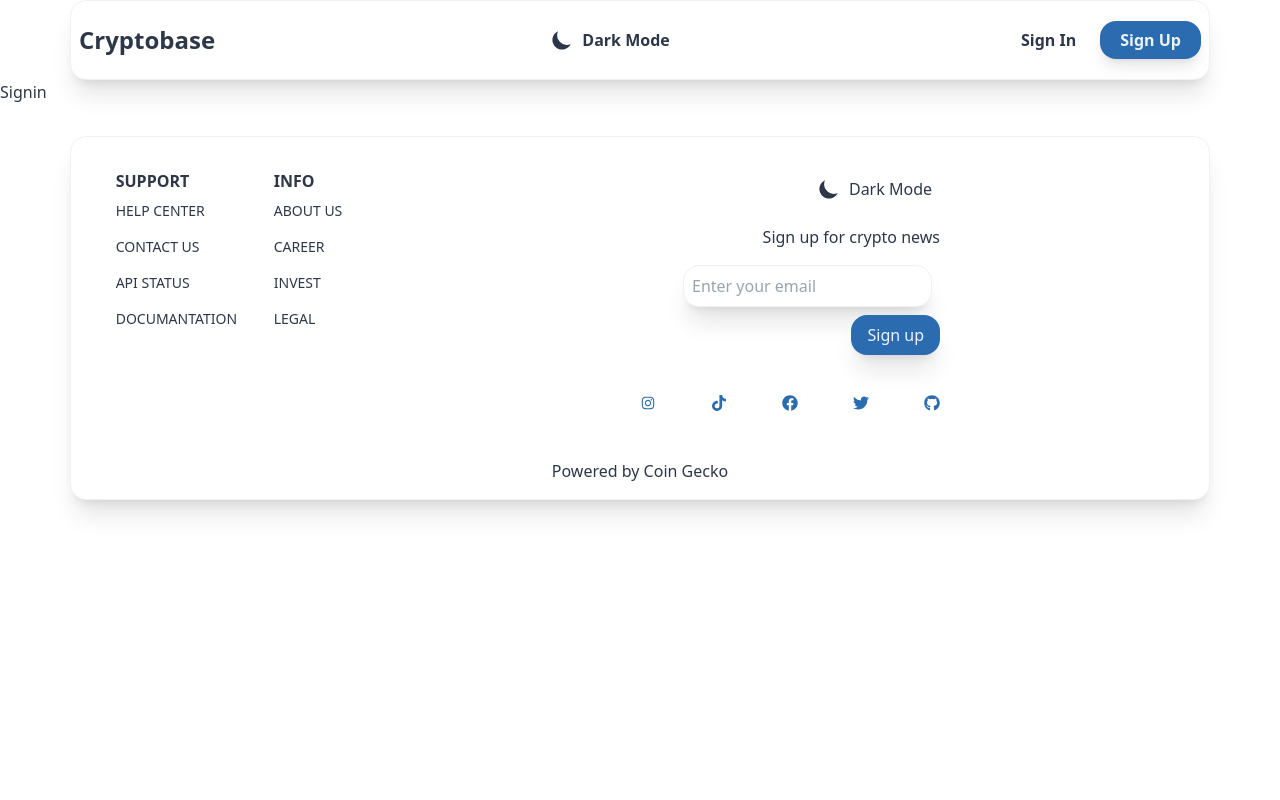
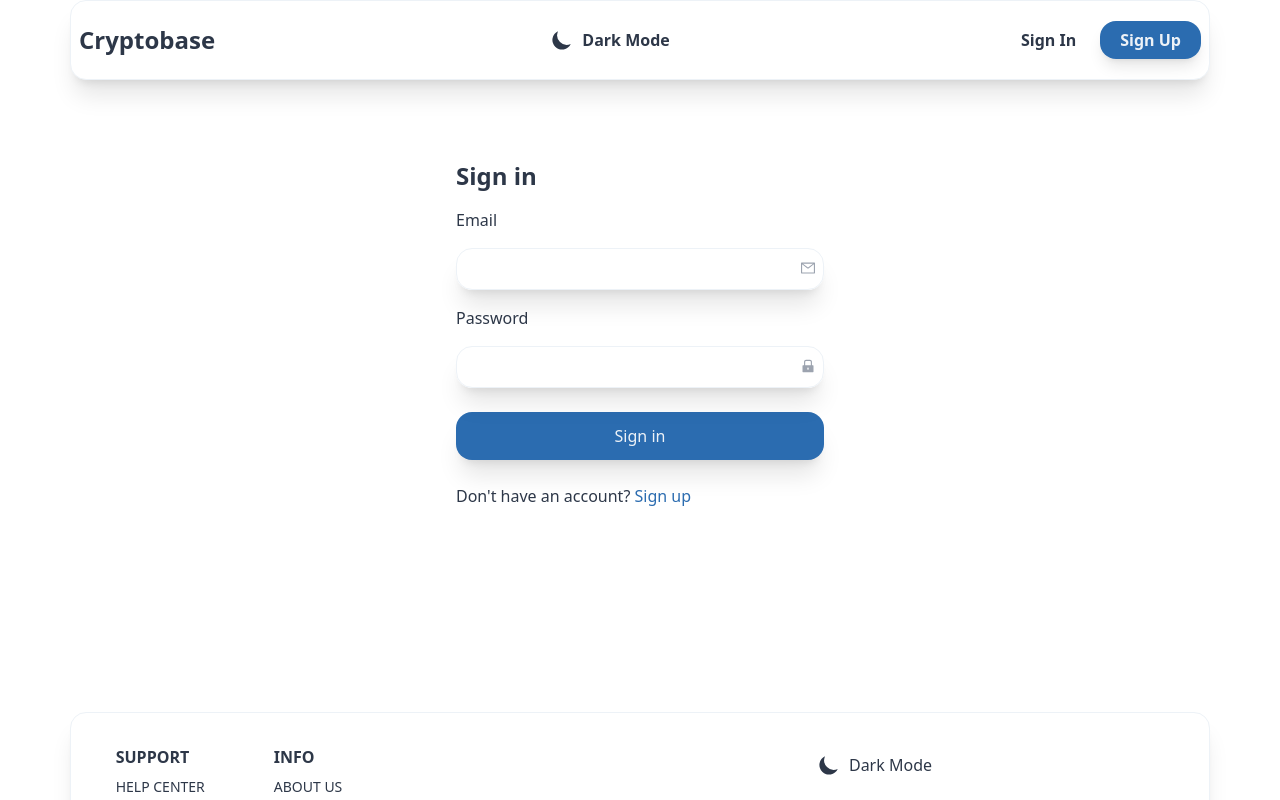
Before and after one commit to BendUOverr/CryptoSci, a React (Create React App) app: page /signin in a window 1280 px wide. Shown: the top 800 px of the page. Built offline with nearby package versions, Linux system fonts and the light colour scheme; no server answers.

Commit message:
feat:SignPages

```diff
--- a/src/App.js
+++ b/src/App.js
@@ -3,12 +3,12 @@
 import Navbar from "./components/Navbar";
 import { Route, Routes } from "react-router-dom";
 import { Home } from "./routes/Home";
-import { Signin } from "./routes/Signin";
-import { Signup } from "./routes/Signup";
+import Signup from "./routes/Signup";
 import { Account } from "./routes/Account";
 import { CoinPage } from "./routes/CoinPage";
 import axios from 'axios'
 import Footer from "./components/Footer";
+import Signin from "./routes/Signin";
 
 function App() {
   const [coins, setCoins] = useState([])
@@ -24,7 +24,7 @@
     <Navbar />
     <Routes>
       <Route path='/' element={<Home coins={coins} />} />
-      <Route path='/signin' element={<Signin/>} />
+      <Route path='/signin' element={<Signin />} />
       <Route path='/signup' element={<Signup/>} />
       <Route path='/account' element={<Account />} />
       <Route path='/coin/:coinId' element={<CoinPage />}>
--- a/src/routes/Signin.js
+++ b/src/routes/Signin.js
@@ -1,7 +1,33 @@
 import React from 'react'
+import { AiFillLock, AiOutlineMail } from 'react-icons/ai'
+import { Link } from 'react-router-dom'
 
-export const Signin = () => {
+const Signin = () => {
   return (
-    <div>Signin</div>
+    <div>
+      <div className='max-w-[400px] mx-auto min-h-[600px] px-4 py-20'>
+        <h1 className='text-2xl font-bold'>Sign in</h1>
+        <form>
+          <div className='my-4'>
+            <label>Email</label>
+            <div className='my-4 w-full relative rounded-2xl shadow-xl'>
+              <input className='w-full p-2 bg-primary border border-input rounded-2xl' type='email' />
+              <AiOutlineMail className='absolute right-2 top-3 text-gray-400'/>
+            </div>
+          </div>
+          <div className='my-4'>
+            <label>Password</label>
+            <div className='my-4 w-full relative rounded-2xl shadow-xl'>
+                <input className='w-full p-2 bg-primary border border-input rounded-2xl' type="password" />
+                <AiFillLock className='absolute right-2 top-3 text-gray-400' />
+            </div>
+          </div>
+          <button className='bg-button w-full my-2 p-3 text-btnText rounded-2xl shadow-xl'>Sign in</button>
+        </form>
+        <p className='my-4'>Don't have an account? <Link to='/signup' className='text-accent'>Sign up</Link></p>
+      </div>
+    </div>
   )
 }
+
+export default Signin
--- a/src/routes/Signup.js
+++ b/src/routes/Signup.js
@@ -1,7 +1,33 @@
 import React from 'react'
+import { AiFillLock, AiOutlineMail } from 'react-icons/ai'
+import { Link } from 'react-router-dom'
 
-export const Signup = () => {
+const Signup = () => {
   return (
-    <div>Signup</div>
+    <div>
+      <div className='max-w-[400px] mx-auto min-h-[600px] px-4 py-20'>
+        <h1 className='text-2xl font-bold'>Sign Up</h1>
+        <form>
+          <div className='my-4'>
+            <label>Email</label>
+            <div className='my-4 w-full relative rounded-2xl shadow-xl'>
+              <input className='w-full p-2 bg-primary border border-input rounded-2xl' type='email' />
+              <AiOutlineMail className='absolute right-2 top-3 text-gray-400'/>
+            </div>
+          </div>
+          <div className='my-4'>
+            <label>Password</label>
+            <div className='my-4 w-full relative rounded-2xl shadow-xl'>
+                <input className='w-full p-2 bg-primary border border-input rounded-2xl' type="password" />
+                <AiFillLock className='absolute right-2 top-3 text-gray-400' />
+            </div>
+          </div>
+          <button className='bg-button w-full my-2 p-3 text-btnText rounded-2xl shadow-xl'>Sign up</button>
+        </form>
+        <p className='my-4'>Already have an account? <Link to='/signin' className='text-accent'>Sign in</Link></p>
+      </div>
+    </div>
   )
 }
+
+export default Signup
```
